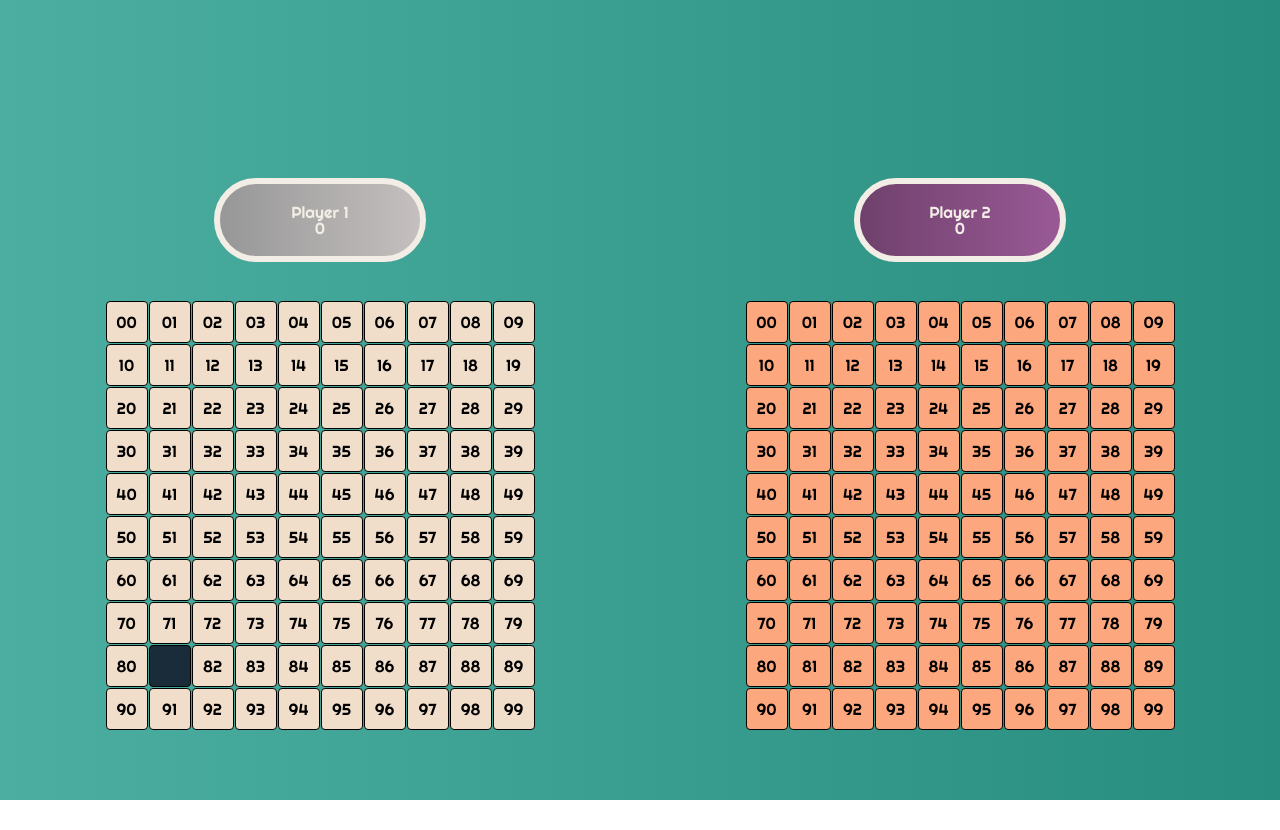
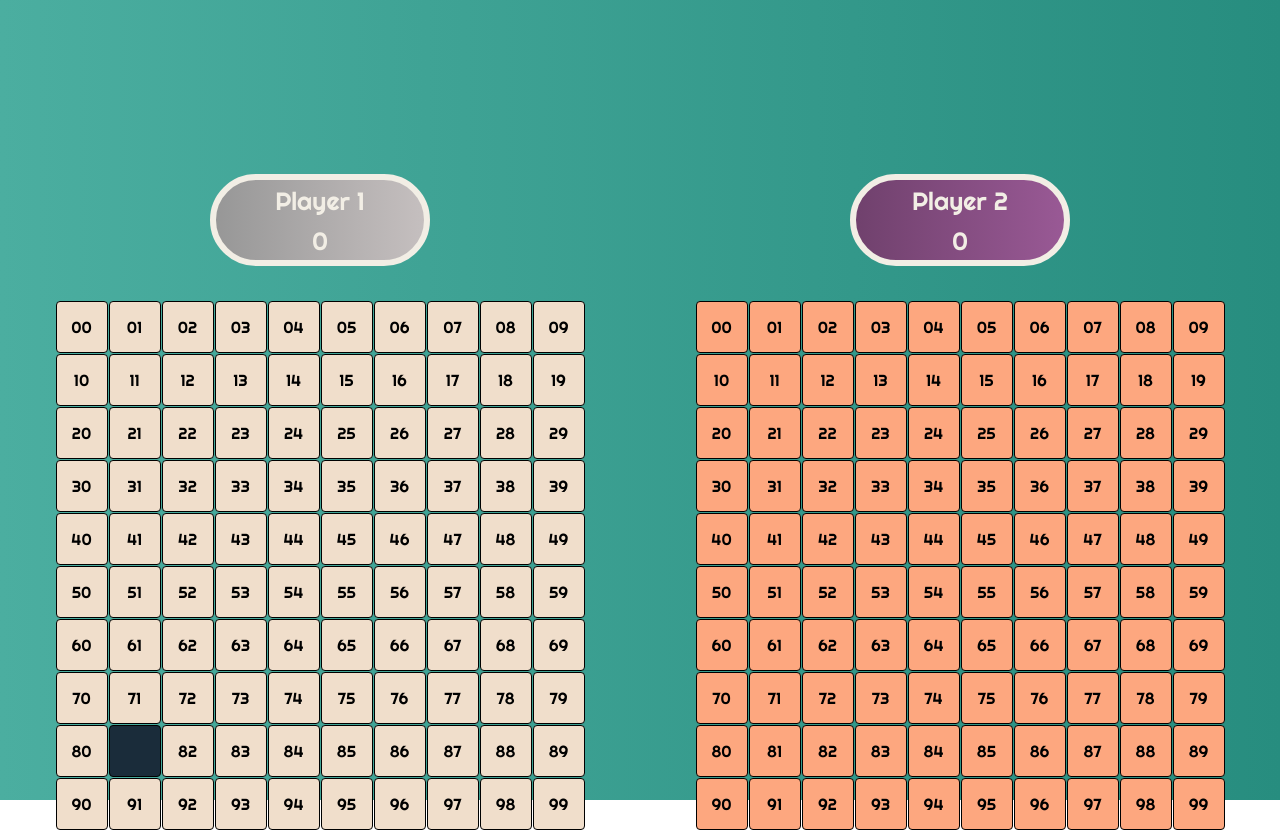
Before and after one commit to stratospherique/battleship-js, a website built with webpack: page src/index.html in a window 1280 px wide. Before the commit the page ends 800 px from the top, so only its background shows below. Built offline with nearby package versions, Linux system fonts and the light colour scheme.

Commit message:
size adjustments

```diff
--- a/src/assets/css/main.scss
+++ b/src/assets/css/main.scss
@@ -27,8 +27,8 @@ main {
     align-items: center;
     border: 1px solid black;
     margin: 0.5px;
-    height: 20px;
-    width: 20px;
+    height: 30px;
+    width: 30px;
     padding: 10px;
     border-radius: 4px;
     background-color: #fda77f;
@@ -104,13 +104,14 @@ main {
     border: 6px solid #f2eee5;
     background-image: linear-gradient(to right, #979797, #c5bfbf);
     border-radius: 50px;
-    width: 10rem;
-    padding: 20px;
+    width: 13rem;
+    height: 80px;
     display: flex;
     flex-direction: column;
     align-items: center;
-    justify-content: center;
+    justify-content: space-around;
     color: #f2eee5;
+    font-size: 25px;
   }
 }
 
```
